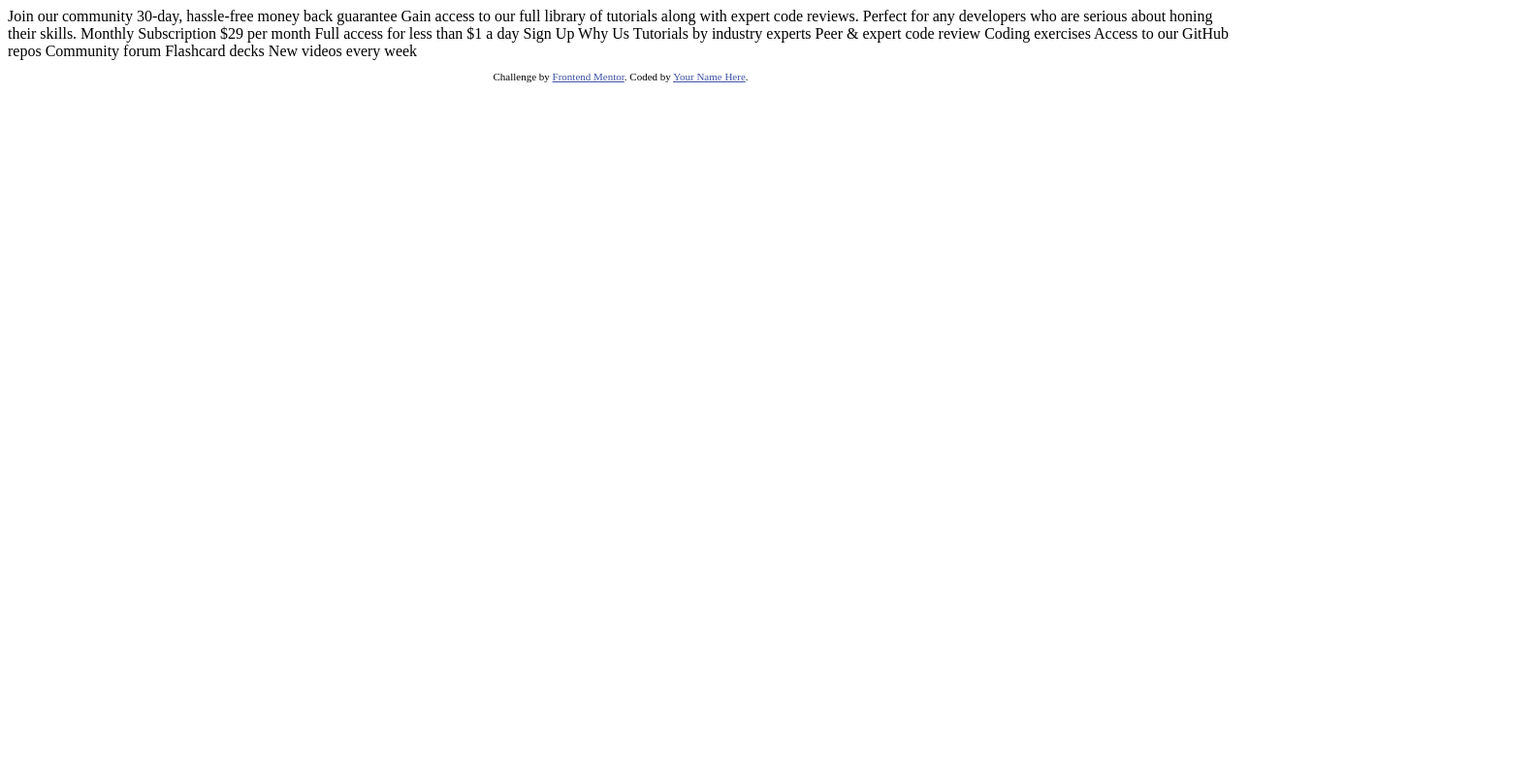
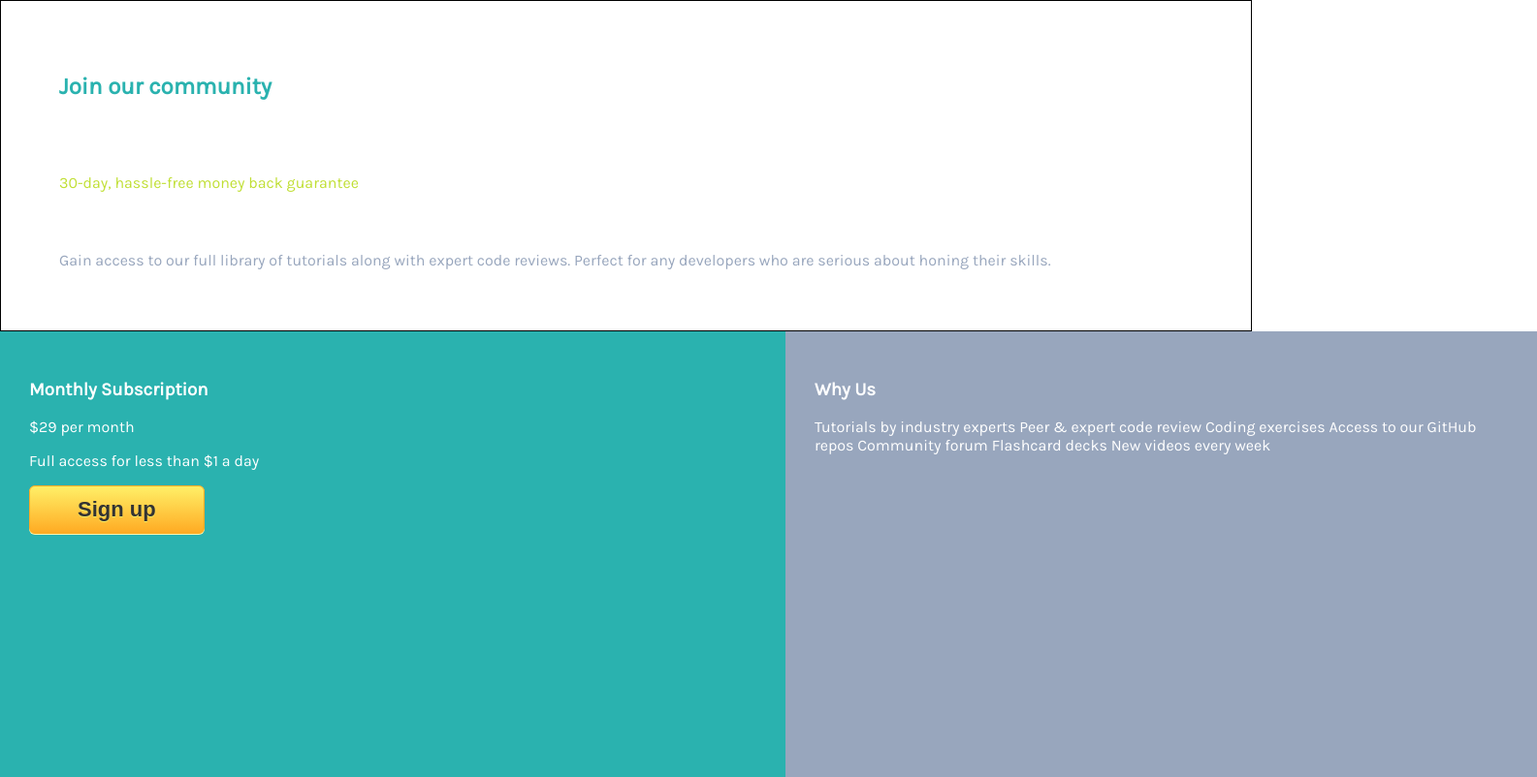
Before and after one commit to BelminMahic/AnIdiotsGuideInWebDevelopment_SinglePrice, a plain HTML site: page index.html in a window 1280 px wide. Shown: the whole page at 97% size, 1585 px wide, since content can reach past the window. Drawn offline with Linux system fonts and the light colour scheme.

Commit message:
parcijalno odradjeno

```diff
--- /dev/null
+++ b/css/style.css
@@ -0,0 +1,71 @@
+.attribution { font-size: 11px; text-align: center; }
+.attribution a { color: hsl(228, 45%, 44%); }
+
+body{
+    font-family: 'Karla', sans-serif;
+    margin: 0;
+    font-size: 100%;
+}
+.first-part{
+    width:97.55%;
+    height: 300px;
+    padding:20px;
+    border: 1px solid black;
+    line-height: 4;
+}
+.content-first{
+    margin-left: 40px;
+}
+.content-first h2{
+    color:hsl(179, 62%, 43%);
+}
+.days{
+    color:hsl(71, 73%, 54%);
+}
+.access{
+    color:hsl(218, 22%, 67%);
+}
+.second-part{
+    position: relative;
+    width:750px;
+    height:400px;
+    padding:30px;
+    background-color: hsl(179, 62%, 43%);
+    color:white;
+
+}
+.myButton {
+	box-shadow: 0px 1px 0px 0px #fff6af;
+	background:linear-gradient(to bottom, #ffec64 5%, #ffab23 100%);
+	background-color:#ffec64;
+	border-radius:6px;
+	border:1px solid #ffaa22;
+	display:inline-block;
+	cursor:pointer;
+	color:#333333;
+	font-family:Arial;
+	font-size:22px;
+	font-weight:bold;
+	padding:11px 49px;
+	text-decoration:none;
+	text-shadow:0px 1px 0px #ffee66;
+}
+.myButton:hover {
+	background:linear-gradient(to bottom, #ffab23 5%, #ffec64 100%);
+	background-color:#ffab23;
+}
+.myButton:active {
+	position:relative;
+	top:1px;
+}
+
+.third-part{
+    position: absolute;
+    padding:30px;
+    width:715px;
+    height:400px;
+    left:810px;
+    bottom:0px;
+    background-color: hsl(218, 22%, 67%);
+
+}
--- a/index.html
+++ b/index.html
@@ -5,46 +5,47 @@
   <meta name="viewport" content="width=device-width, initial-scale=1.0"> <!-- displays site properly based on user's device -->
 
   <link rel="icon" type="image/png" sizes="32x32" href="./images/favicon-32x32.png">
-
-  <title>Frontend Mentor | Single Price Grid Component</title>
+  <link rel="stylesheet" href="css/style.css">
+  <link href="https://fonts.googleapis.com/css?family=Karla&display=swap" rel="stylesheet">
+  <title>Single Price Grid Component</title>
 
   <!-- Feel free to remove these styles or customise in your own stylesheet 👍 -->
-  <style>
-    .attribution { font-size: 11px; text-align: center; }
-    .attribution a { color: hsl(228, 45%, 44%); }
-  </style>
+
 </head>
 <body>
-  Join our community
+  <div class="first-part">
+    <div class="content-first">
+  <h2>Join our community</h2>
 
-  30-day, hassle-free money back guarantee
+  <p class="days">30-day, hassle-free money back guarantee</p>
 
-  Gain access to our full library of tutorials along with expert code reviews.
-  Perfect for any developers who are serious about honing their skills.
+ <p class="access"> Gain access to our full library of tutorials along with expert code reviews.
+  Perfect for any developers who are serious about honing their skills.</p>
+</div>
+</div>
+<div class="second-part">
+  <div class="content-second">
+  <h3>Monthly Subscription</h3>
 
-  Monthly Subscription
+  <p><span class="dollars">&dollar;29</span> per month</p>
 
-  &dollar;29 per month
+  <p>Full access for less than &dollar;1 a day</p>
 
-  Full access for less than &dollar;1 a day
+  <a href="#" class="myButton">Sign up</a>
+</div>
+<div class="third-part">
+  <div class="content-third">
+  <h3>Why Us</h3>
 
-  Sign Up
-
-  Why Us
-
-  Tutorials by industry experts
+  <p class="offers">Tutorials by industry experts
   Peer &amp; expert code review
   Coding exercises
   Access to our GitHub repos
   Community forum
   Flashcard decks
-  New videos every week
+  New videos every week</p>
+</div>
+</div>
 
-  <footer>
-    <p class="attribution">
-      Challenge by <a href="https://www.frontendmentor.io?ref=challenge" target="_blank">Frontend Mentor</a>.
-      Coded by <a href="#">Your Name Here</a>.
-    </p>
-  </footer>
 </body>
 </html>
```
